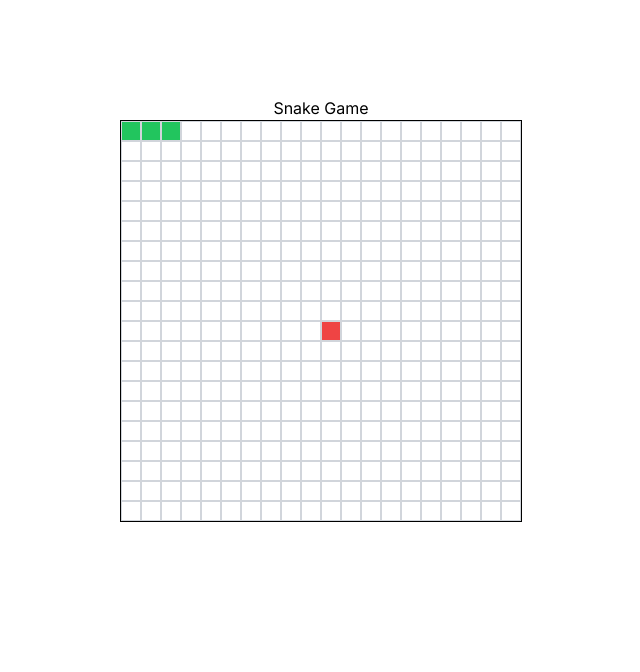
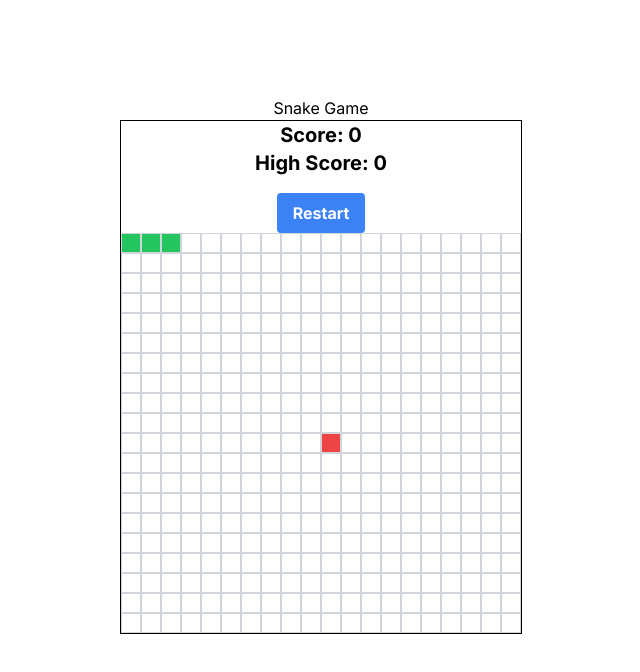
Before and after one commit to Riddhii10/snake-game-, a Next.js app: page / in a window 1280 px wide. Shown: the top 672 px of the page, without its empty margins (319-959 px from the left). Built offline with nearby package versions, Linux system fonts and the light colour scheme.

Commit message:
score feature

```diff
--- a/components/SnakeGrid.tsx
+++ b/components/SnakeGrid.tsx
@@ -14,6 +14,10 @@ const SnakeGrid = () => {
     const [food, setFood] = useState<Point>({ x: 0, y: 0 });
     const [direction, setDirection] = useState<Direction | null>(null);
     const [gameOver, setGameOver] = useState<boolean>(false);
+
+
+    const [score, setScore] = useState(0);
+    const [highScore, setHighScore] = useState(0);
 
     const generateFood = () => {
         const x = Math.floor(Math.random() * GRID_SIZE);
@@ -88,7 +92,10 @@ const SnakeGrid = () => {
 
     useEffect(() => {
         if (gameOver) {
-            setDirection(null); // Stop the snake movement
+            setDirection(null);
+            if (score > highScore) {
+                setHighScore(score);
+              }// Stop the snake movement
         }
     }, [gameOver]);
 
@@ -115,11 +122,28 @@ const SnakeGrid = () => {
             className='grid grid-cols-20 grid-rows-20 border border-black'
         >
             {gameOver && (
-                <div className='absolute inset-0 flex justify-center items-center text-4xl font-bold text-red-500'>
-                    <button onClick={restartGame}>GAME OVER!</button>
-
-                </div>
-            )}
+      <div
+        className="absolute inset-0 flex flex-col items-center justify-center bg-gray-200 p-4 rounded-lg shadow-md"
+      >
+        <h1 className="text-4xl font-bold text-red-500">GAME OVER!</h1>
+        <p className="mt-2 text-lg">Score: {score}</p>
+        <p className="mt-2 text-lg">High Score: {highScore}</p>
+        <button onClick={restartGame} className="mt-4 bg-blue-500 hover:bg-blue-700 text-white font-bold py-2 px-4 rounded">
+          Restart
+        </button>
+      </div>
+    )}
+    <div className="flex flex-col items-center justify-between h-full">
+      <div className="text-center mb-4">
+        <p className="text-xl font-bold">Score: {score}</p>
+        <p className="text-xl font-bold">High Score: {highScore}</p>
+      </div>
+      <div className="flex justify-end">
+        <button onClick={restartGame} className="bg-blue-500 hover:bg-blue-700 text-white font-bold py-2 px-4 rounded">
+          Restart
+        </button>
+      </div>
+    </div>
             {Array.from({ length: GRID_SIZE }).map((_, y) => (
                 <div className='flex' key={y}>
                     {Array.from({ length: GRID_SIZE }).map((_, x) => (
```
